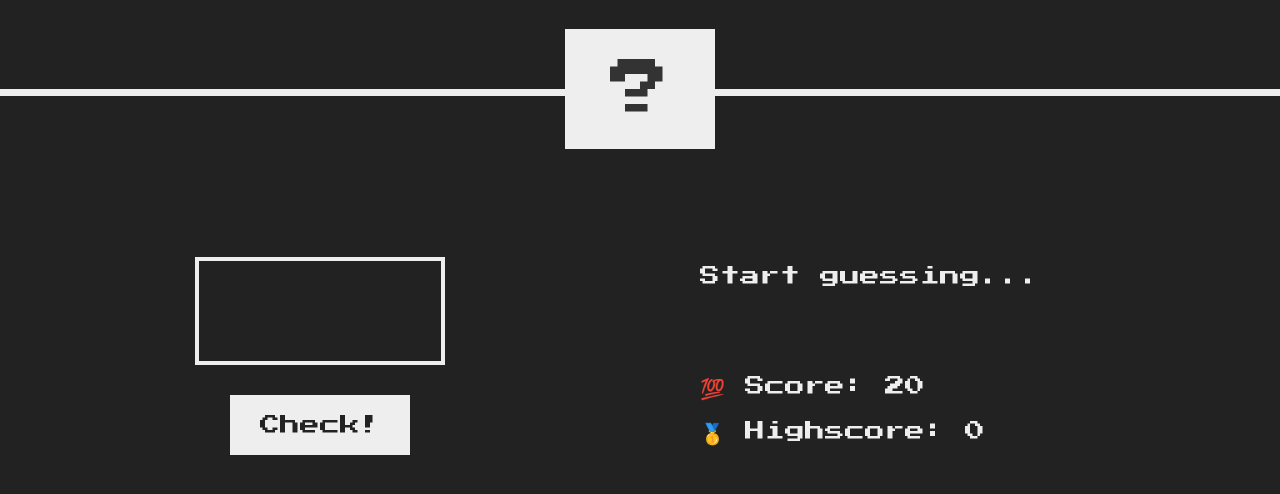
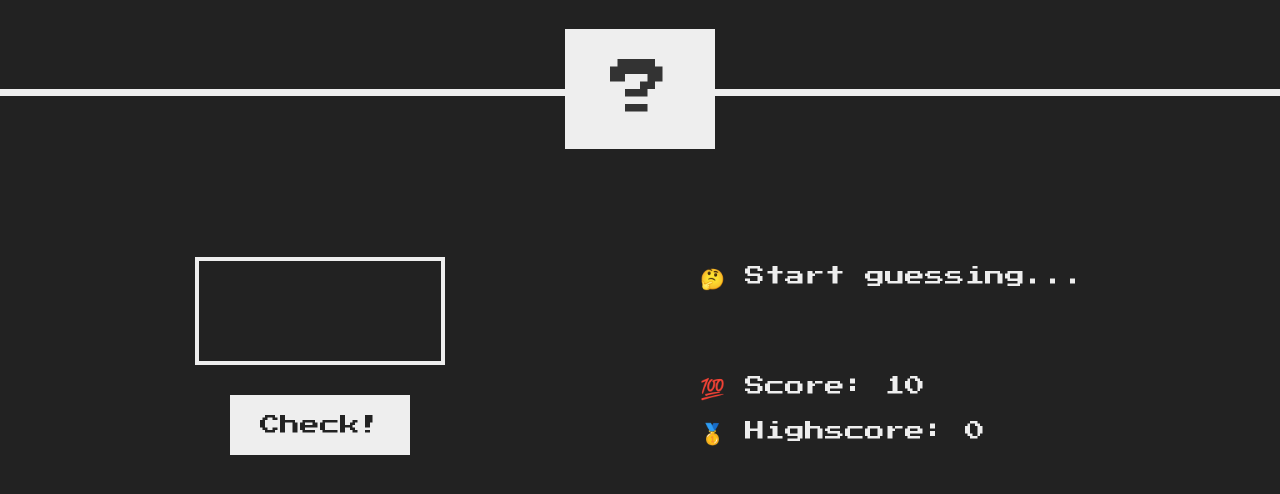
Before and after one commit to bryandevelops/Guess-My-Number, a plain HTML site: page index.html in a window 1280 px wide. Shown: the part 184-678 px from the top of the page. Drawn offline with Linux system fonts and the light colour scheme.

Commit message:
Add emoji to the game message. Change score from 20 to 10

```diff
--- a/index.html
+++ b/index.html
@@ -20,8 +20,8 @@
         <button class="btn check">Check!</button>
       </section>
       <section class="right">
-        <p class="message">Start guessing...</p>
-        <p class="label-score">💯 Score: <span class="score">20</span></p>
+        <p class="message">🤔 Start guessing...</p>
+        <p class="label-score">💯 Score: <span class="score">10</span></p>
         <p class="label-highscore">
           🥇 Highscore: <span class="highscore">0</span>
         </p>
```
